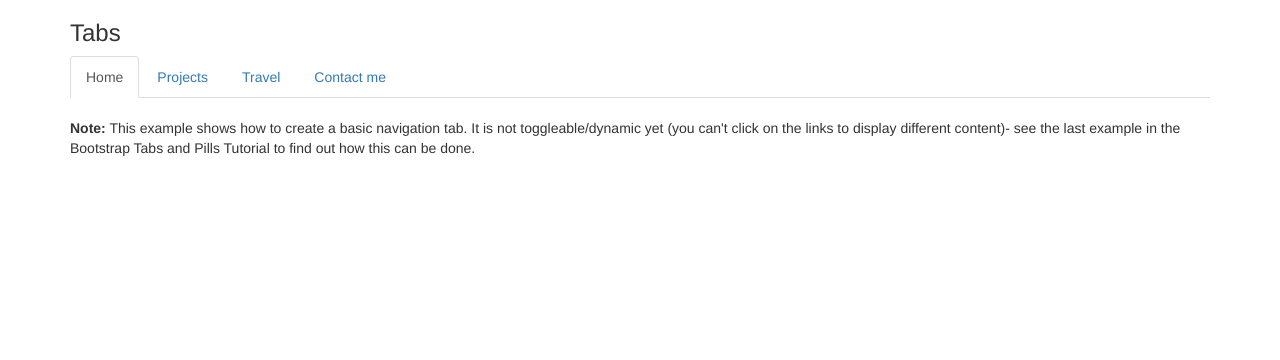
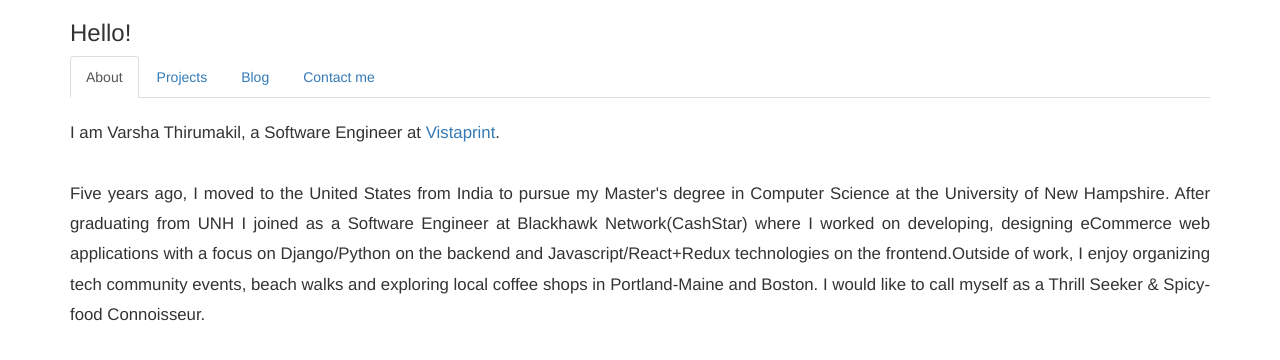
Before and after one commit to var-sha612/var-sha612.github.io, a plain HTML site: page index.html in a window 1280 px wide. Drawn offline with nearby package versions, Linux system fonts and the light colour scheme.

Commit message:
Set up intro

```diff
--- a/index.html
+++ b/index.html
@@ -1,25 +1,36 @@
 <!DOCTYPE html>
 <html lang="en">
 <head>
-  <title>Bootstrap Example</title>
+  <title>Varsha Thirumakil</title>
   <meta charset="utf-8">
   <meta name="viewport" content="width=device-width, initial-scale=1">
   <link rel="stylesheet" href="https://maxcdn.bootstrapcdn.com/bootstrap/3.4.0/css/bootstrap.min.css">
   <script src="https://ajax.googleapis.com/ajax/libs/jquery/3.4.1/jquery.min.js"></script>
   <script src="https://maxcdn.bootstrapcdn.com/bootstrap/3.4.0/js/bootstrap.min.js"></script>
+<style>
+div.a {
+  line-height: 1.8;
+  text-align: justify;
+  font-size:120%;
+}
+</style>
 </head>
 <body>
 
 <div class="container">
-  <h3>Tabs</h3>
+  <h3>Hello!</h3>
   <ul class="nav nav-tabs">
-    <li class="active"><a href="#">Home</a></li>
-    <li><a href="#">Projects</a></li>
-    <li><a href="#">Travel</a></li>
-    <li><a href="#">Contact me</a></li>
+    <li class="active"><a href="#">About</a></li>
+    <li><a href="https://github.com/junevarsha">Projects</a></li>
+    <li><a href="https://medium.com/rain-coffee-and-contemplation">Blog</a></li>
+    <li><a href="https://www.linkedin.com/in/varshathirumakil/">Contact me</a></li>
   </ul>
   <br>
-  <p><strong>Note:</strong> This example shows how to create a basic navigation tab. It is not toggleable/dynamic yet (you can't click on the links to display different content)- see the last example in the Bootstrap Tabs and Pills Tutorial to find out how this can be done.</p>
+  <div class="a">I am Varsha Thirumakil, a Software Engineer at <a href="https://www.vistaprint.com/">Vistaprint</a>.
+<br /> <br />
+Five years ago, I moved to the United States from India to pursue my Master's degree in Computer Science at the University of New Hampshire. After graduating from UNH I joined as a Software Engineer at Blackhawk Network(CashStar) where I worked on developing, designing eCommerce web applications with a focus on Django/Python on the backend and Javascript/React+Redux technologies on the frontend.Outside of work, I enjoy organizing tech community events, beach walks and exploring local coffee shops in Portland-Maine and Boston. I would like to call myself as a Thrill Seeker & Spicy-food Connoisseur.
+
+<!-- I have enjoyed a trip aboard the Codzilla-speedboat in Boston, visiting Six Flags in Springfield, Universal Studios in Singapore and Skydiving in Maine. They have all been memorable experiences --></div>
 </div>
 
 </body>
```
